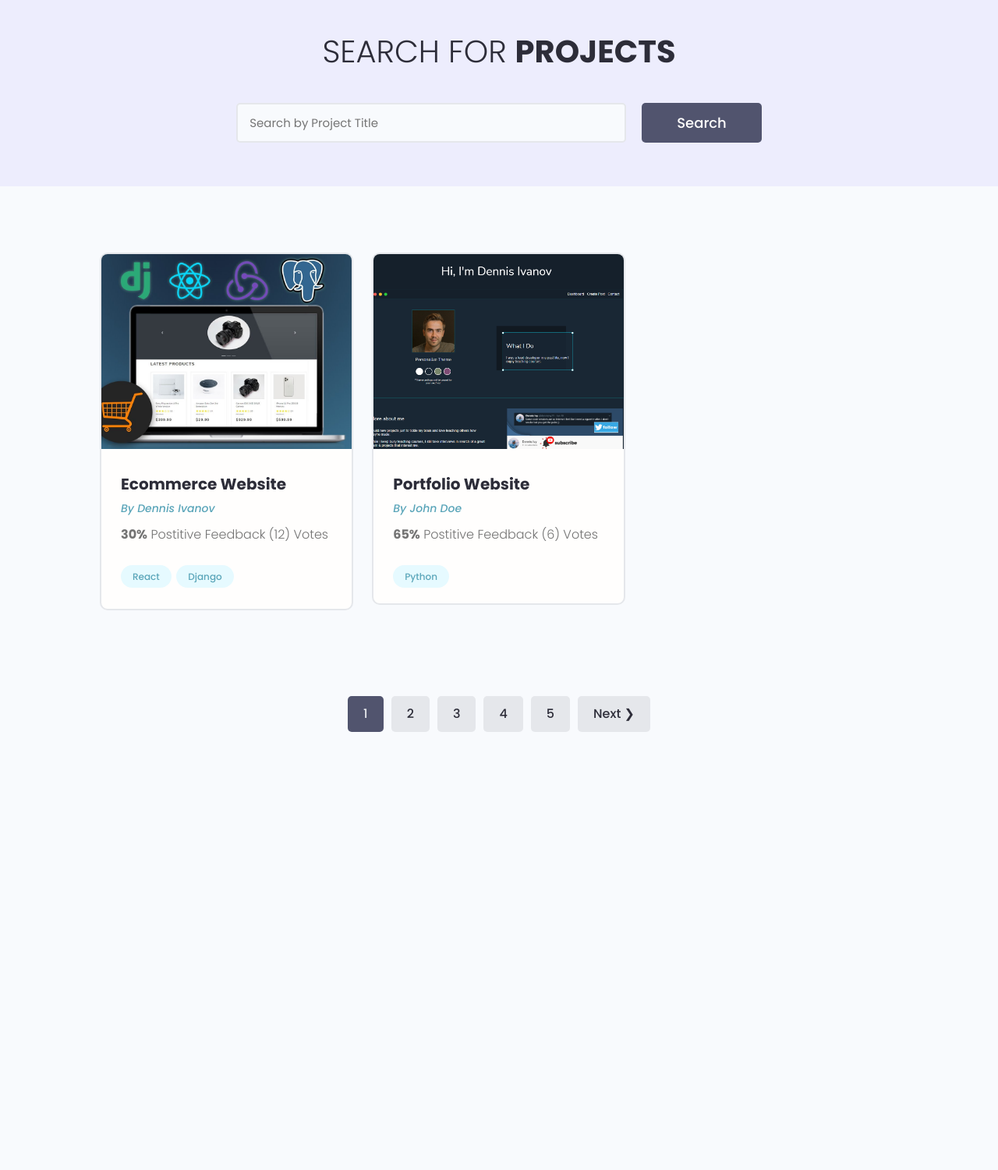
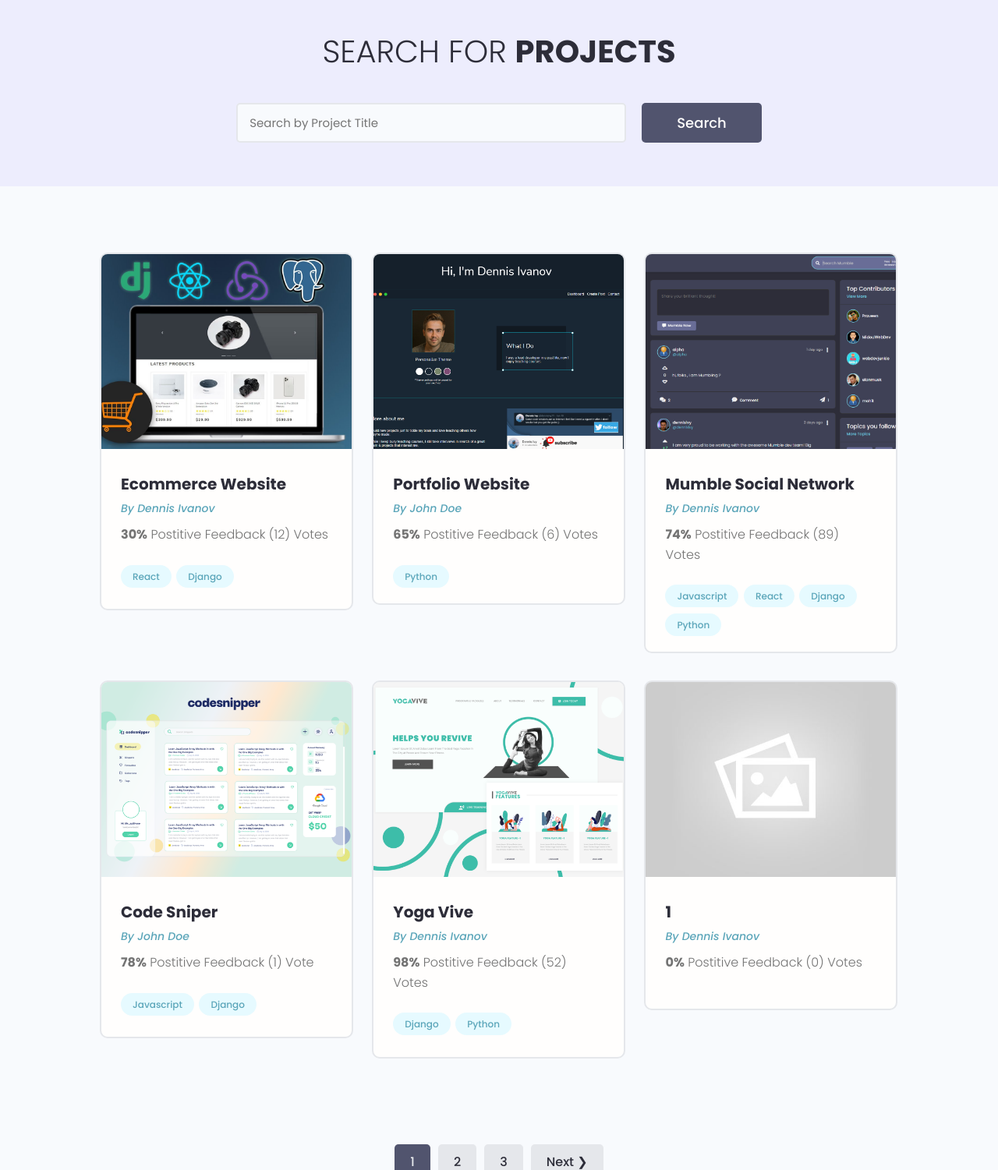
Before and after one commit to matheeshaw25/DevSearch, a Django app: page /projects/ in a window 1280 px wide. Shown: the part 78-1579 px from the top of the page at 78% size. Before the commit the page ends 1017 px from the top, so only its background shows below. Run offline with Django 5.2, Linux system fonts and the light colour scheme; data comes from the database, SQL or seed files in the repository; some libraries are stand-ins or nearby versions.

Commit message:
Added JS Fix for Search and Pagination Error

```diff
--- a/projects/templates/projects/projects.html
+++ b/projects/templates/projects/projects.html
@@ -11,7 +11,7 @@
         </div>
 
         <div class="hero-section__search">
-          <form class="form" action="{% url 'projects' %}" method="get">
+          <form id="searchForm" class="form" action="{% url 'projects' %}" method="get">
             <div class="form__field">
               <label for="formInput#search">Search By Projects </label>
               <input class="input input--text" id="formInput#search" type="text" name="search_query"
@@ -55,14 +55,6 @@
           {% endfor %}
 
 
-
-
-
-
-
-
-
-
         </div>
       </div>
     </section>
--- a/projects/views.py
+++ b/projects/views.py
@@ -8,7 +8,7 @@ from .utils import searchProjects , paginateProjects
 
 def projects(request):
     projects, search_query = searchProjects(request)
-    custom_range, projects = paginateProjects(request, projects, 2)
+    custom_range, projects = paginateProjects(request, projects, 6)  #6 number of projects per page
 
     context = {'projects':projects, 'search_query':search_query,  'custom_range':custom_range}
     return render(request,'projects/projects.html',context) #appname/htmlpage
--- /dev/null
+++ b/static/js/main.js
@@ -0,0 +1,24 @@
+
+// GET SEARCH FORM AND PAGE LINKS
+let searchForm = document.getElementById('searchForm')
+let pageLinks = document.getElementsByClassName('page-link')
+
+// ENSURE SEARCH FORM EXISTS
+
+if(searchForm){
+for(let i=0;pageLinks.length > i; i++){
+    pageLinks[i].addEventListener('click',function (e){ //everytime a button is clicked fire off the event
+    e.preventDefault()
+
+    // GET DATA ATTRIBUTE
+    let page = this.dataset.page
+
+    // ADD HIDDEN SEARCH INPUT TO FORM
+    searchForm.innerHTML += `<input value=${page} name="page" hidden/>`
+
+    // SUBMIT FORM
+    searchForm.submit()
+    })
+}
+
+}
--- a/templates/main.html
+++ b/templates/main.html
@@ -43,6 +43,6 @@
 </body>
 
 <script src="{% static 'uikit/app.js' %}"></script>
-
+<script src="{% static 'js/main.js' %}"></script>
 
 </html>
--- a/templates/pagination.html
+++ b/templates/pagination.html
@@ -3,21 +3,21 @@
   <ul class="container">
 
     {% if queryset.has_previous %}
-    <li><a href="?page={{queryset.previous_page_number}}" class="btn page-link ">&#10094; Prev</a></li>
+    <li><a href="?page={{queryset.previous_page_number}}" class="btn page-link " data-page="{{queryset.previous_page_number}}">&#10094; Prev</a></li>
     {% endif %}
 
     {% for page in custom_range %}
 
     {% if page == queryset.number %}
-    <li><a href="?page={{page}}" class="btn page-link btn--sub">{{page}}</a></li>
+    <li><a href="?page={{page}}" class="btn page-link btn--sub" data-page="{{page}}">{{page}}</a></li>
     {% else %}
-    <li><a href="?page={{page}}" class="btn page-link">{{page}}</a></li>
+    <li><a href="?page={{page}}" class="btn page-link" data-page="{{page}}">{{page}}</a></li>
     {% endif %}
 
     {% endfor %}
 
     {% if queryset.has_next %}
-    <li><a href="?page={{queryset.next_page_number}}" class="btn page-link ">Next &#10095;</a></li>
+    <li><a href="?page={{queryset.next_page_number}}" class="btn page-link " data-page="{{queryset.next_page_number}}">Next &#10095;</a></li>
     {% endif %}
 
   </ul>
--- a/users/templates/users/profiles.html
+++ b/users/templates/users/profiles.html
@@ -14,7 +14,7 @@
 
         <div class="hero-section__search">
 
-          <form class="form" action="{% url 'profiles' %}" method="get">
+          <form id="searchForm" class="form" action="{% url 'profiles' %}" method="get">
             <div class="form__field">
               <label for="formInput#search">Search Developers </label>
               <input class="input input--text" id="formInput#search" type="text" name="search_query"
```
